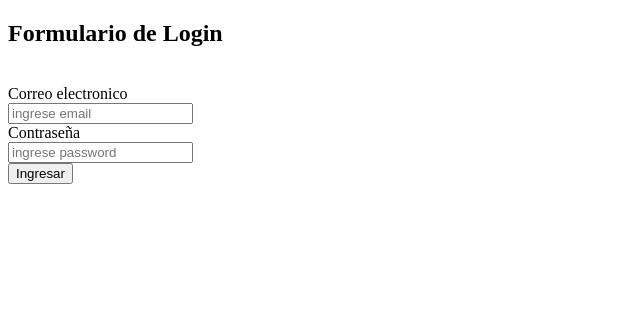
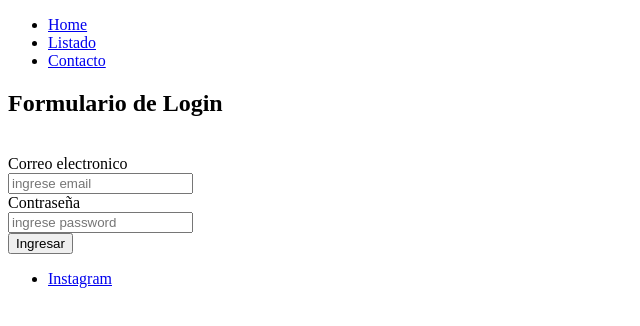
Before and after one commit to DarioCeballoss/react-alkemy-chalenge, a React (Create React App) app: page / in a window 1280 px wide. Shown: the top 326 px of the page, without its empty margins (0-640 px from the left). Built offline with nearby package versions, Linux system fonts and the light colour scheme.

Commit message:
integracion de header o footer

```diff
--- a/src/App.js
+++ b/src/App.js
@@ -1,14 +1,21 @@
-import {Routes, Route} from "react-router-dom";
+import { Routes, Route } from "react-router-dom";
 import Login from "./components/Login";
 import Listado from './components/Listado';
+import Header from './components/Header'
+import Footer from "./components/Footer";
 
 function App() {
   return (
+    <>
+      <Header />
 
       <Routes>
         <Route exact path='/' element={<Login />} />
         <Route path='/listado' element={<Listado />} />
       </Routes>
+
+      <Footer />
+    </>
   );
 }
 
--- /dev/null
+++ b/src/components/Footer.js
@@ -0,0 +1,15 @@
+import React from 'react';
+
+function Footer() {
+  return (
+    <footer>
+      <nav>
+        <ul>
+          <li><a href='http://instagram.com' rel='noopener norefer'>Instagram</a></li>
+        </ul>
+      </nav>
+    </footer>
+  );
+}
+
+export default Footer;
--- /dev/null
+++ b/src/components/Header.js
@@ -0,0 +1,24 @@
+import React from 'react';
+import { Link } from 'react-router-dom';
+
+function Header() {
+  return (
+    <header>
+      <nav>
+        <ul>
+          <li>
+            <Link to='/'>Home</Link>
+          </li>
+          <li>
+            <Link to='/listado'>Listado</Link>
+          </li>
+          <li>
+            <Link to='/contacto'>Contacto</Link>
+          </li>
+        </ul>
+      </nav>
+    </header>
+  );
+}
+
+export default Header;
```
